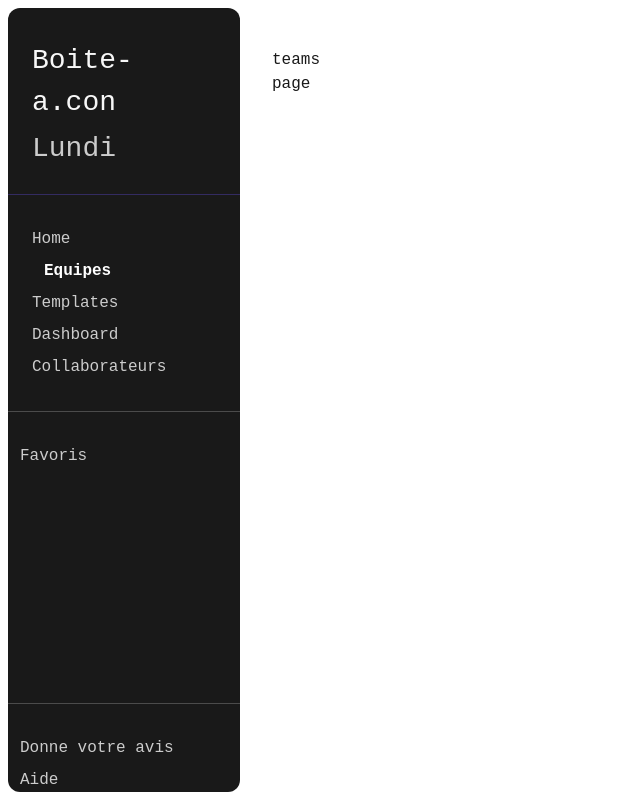
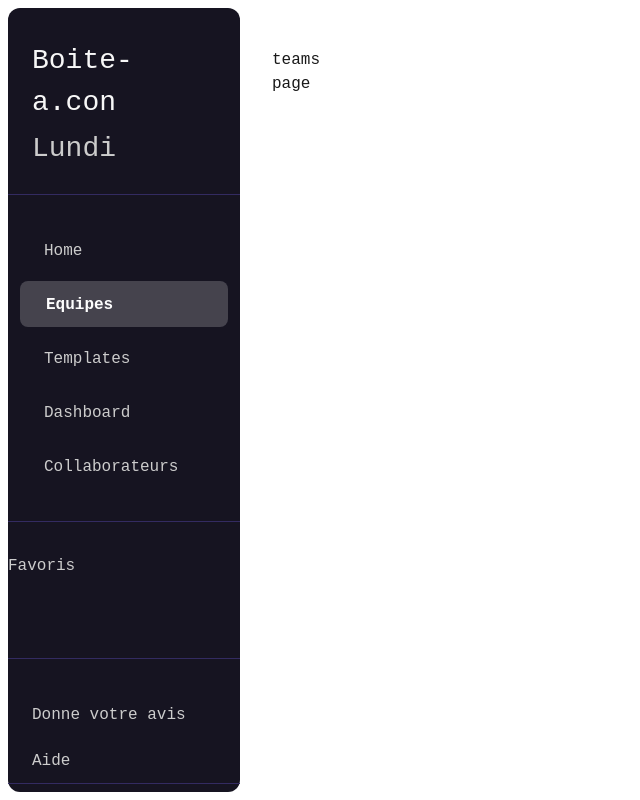
Before and after one commit to eltha9/lundi-app, a Vue app: page /teams in a window 1280 px wide. Shown: the whole page, without its empty margins (0-640 px from the left). Built offline with nearby package versions, Linux system fonts and the light colour scheme.

Commit message:
wip new sidebar ui

```diff
--- a/src/views/Dashboard/Sidebar/index.vue
+++ b/src/views/Dashboard/Sidebar/index.vue
@@ -1,5 +1,5 @@
 <template>
-	<div class="sidebar bg-greyscale-black text-greyscale-400 pt-8 flex flex-col justify-between" :class="isSidebarCollapsed ? 'collapsed ' : ''">
+	<div class="sidebar bg-primary-900 text-greyscale-400 pt-8 flex flex-col justify-between" :class="isSidebarCollapsed ? 'collapsed ' : ''">
 		<div class="top flex flex-col flex-1">
 			<div class="top-logo px-6 pb-6 flex flex-col">
 				<div class="flex justify-between items-center mb-1 text-greyscale-200">
@@ -8,21 +8,21 @@
 				</div>
 				<span class="text-greyscale-400 sato-l-s">Lundi</span>
 			</div>
-			<div class="top-menu menu-list flex flex-col py-8 px-3">
+			<div class="top-menu menu-list flex flex-col py-8 px-3 sato-l-l">
 				<router-link :to="{ name: 'dashboard-home' }" class="link" title="home">
 					<i class="icon-home"></i>
 					<span class="fs-body">Home</span>
 				</router-link>
 				<router-link :to="{ name: 'dashboard-teams' }" class="link" title="Equipes">
-					<i class="icon-home"></i>
+					<i class="icon-grid"></i>
 					<span class="fs-body">Equipes</span>
 				</router-link>
 				<router-link :to="{ name: 'dashboard-templates' }" class="link" title="Templates">
-					<i class="icon-document"></i>
+					<i class="icon-tag"></i>
 					<span class="fs-body">Templates</span>
 				</router-link>
 				<router-link :to="{ name: 'dashboard-analytics' }" class="link" title="Dashboard">
-					<i class="icon-bar-chart-alt"></i>
+					<i class="icon-layout"></i>
 					<span class="fs-body">Dashboard</span>
 				</router-link>
 				<router-link :to="{ name: 'dashboard-collaborators' }" class="link" title="Collaborateurs">
@@ -30,22 +30,27 @@
 					<span class="fs-body">Collaborateurs</span>
 				</router-link>
 			</div>
+			<!-- favoris -->
 			<div class="top-fav py-8 flex-1 text-greyscale-700">
-				<button class="link-btn text-greyscale-400" title="Favoris">
+				<button class="fav-btn text-greyscale-400" title="Favoris">
 					<i class="icon-tag"></i>
 					<span class="fs-body">Favoris</span>
 				</button>
 			</div>
 		</div>
+
 		<div class="bottom menu-list flex flex-col mt-8">
+			<div class="bottom-setting flex flex-col">
 				<router-link to="/dashboard/avis" class="link" title="Donner votre avis">
 					<i class="icon-message-alt"></i>
 					<span class="fs-body">Donne votre avis</span>
 				</router-link>
 				<router-link to="/dashboard/aide" class="link" title="Aide">
-				<i class="icon-sun"></i>
+					<i class="icon-circle-help"></i>
 					<span class="fs-body">Aide</span>
 				</router-link>
+			</div>
+			<div class="bottom-user"></div>
 		</div>
 	</div>
 </template>
@@ -60,11 +65,10 @@
 		&.collapsed {
 			width: 72px;
 
-			.link,
-			.link-btn {
+			.link {
 				margin: 0;
 				&.active {
-					margin: 0;
+					// margin: 0;
 				}
 				span {
 					display: none;
@@ -75,36 +79,38 @@
 		.menu-list {
 			gap: 8px;
 		}
-		.link,
-		.link-btn {
-			will-change: color;
-			transition: color 0.2s ease;
-			i::before {
-				width: 20px;
-				height: 20px;
-			}
+		.link {
+			will-change: color, background;
+			transition-property: color, background;
+			transition: 0.3s ease;
+			padding: 8px 12px;
+			@apply text-greyscale-400;
+			border-radius: 8px;
+			overflow: hidden;
 			i {
+				font-size: 20px;
 				margin-right: 12px;
 			}
 			&.router-link-active,
 			&.active {
-				@apply text-greyscale-white;
-				i {
-					margin-right: 24px;
-				}
+				padding: 8px 14px;
+				@apply text-greyscale-white bg-light-20;
 				span {
 					font-weight: bold !important;
 				}
 			}
 			&:not(&.router-link-active, &.active):hover {
-				@apply text-greyscale-white;
+				@apply text-greyscale-white bg-light-40;
+				span {
+					font-weight: bold !important;
+				}
 			}
 		}
 		.top {
 			.top-fav {
 				box-sizing: border-box;
-				border-top: 1px solid;
 				border-bottom: 1px solid;
+				@apply text-primary-700;
 			}
 			.top-logo {
 				box-sizing: border-box;
@@ -113,8 +119,20 @@
 				border-bottom: 1px solid;
 				.collapser {
 					cursor: pointer;
-					font-size: 28px;
+					font-size: 20px;
+					width: fit-content;
+					height: fit-content;
 				}
+			}
+			.top-menu {
+				border-bottom: 1px solid;
+				@apply text-primary-700;
+			}
+		}
+		.bottom {
+			.bottom-setting {
+				border-bottom: 1px solid;
+				@apply text-primary-700;
 			}
 		}
 	}
```
Lines whose indentation alone changed are shown as unchanged.
